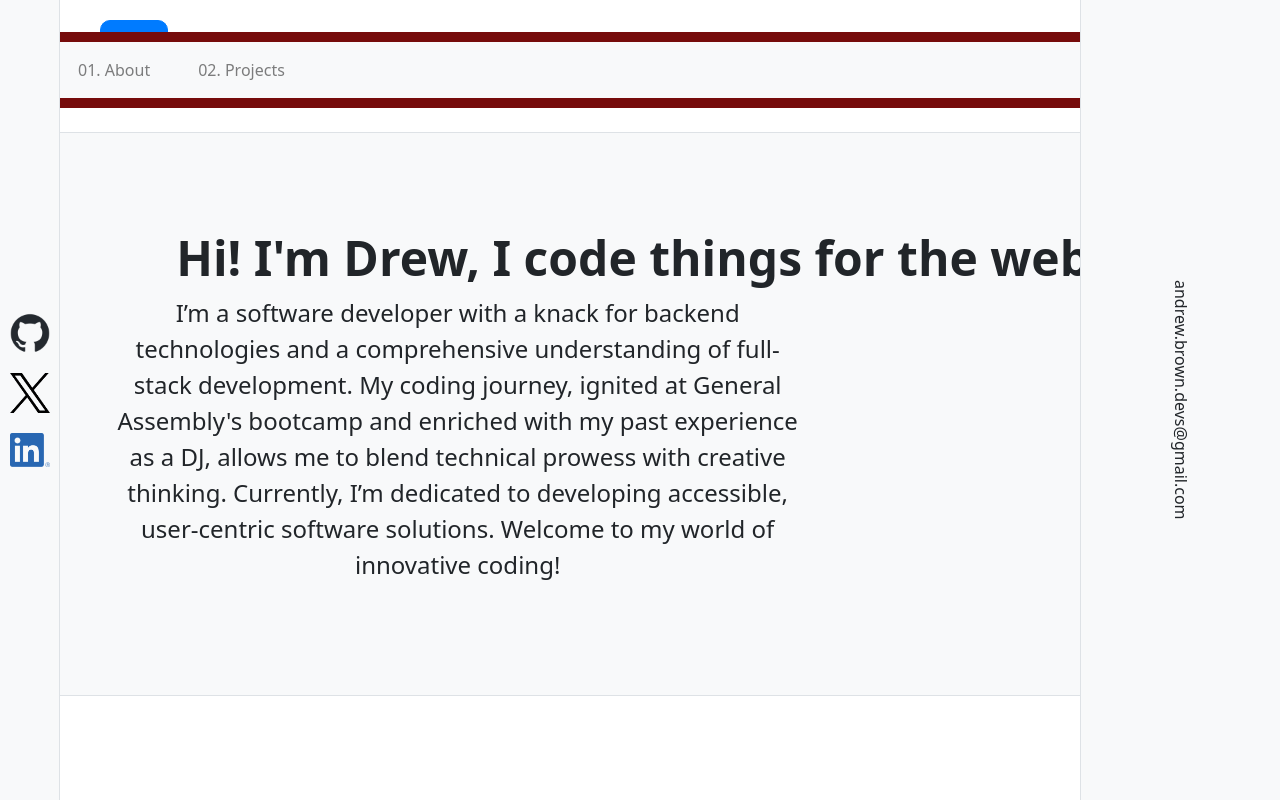
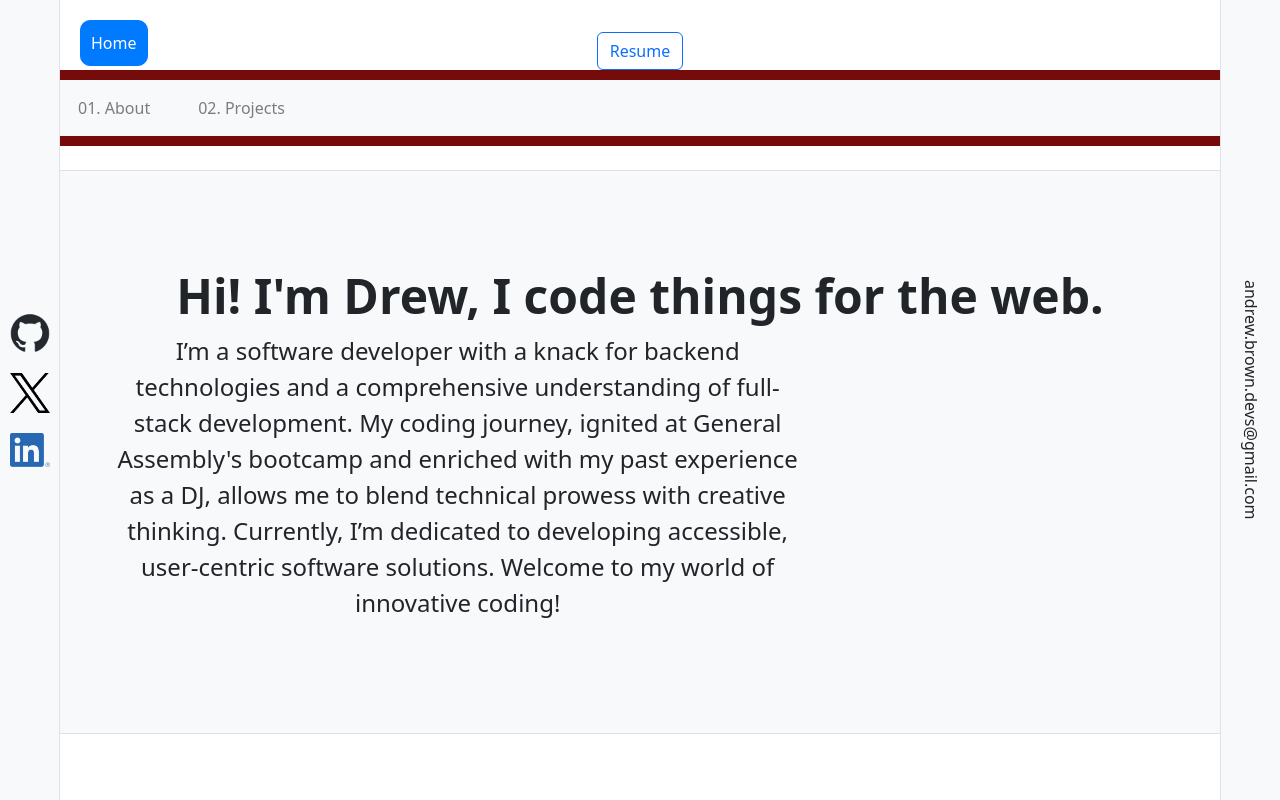
Before and after one commit to drewkybrown/portfolio, a React (Vite) app: page /#/about in a window 1280 px wide. Built offline with nearby package versions, Linux system fonts and the light colour scheme; a small style sheet from the web is missing.

Commit message:
refactor and remove resume button from header componet

```diff
--- a/src/App.jsx
+++ b/src/App.jsx
@@ -6,6 +6,7 @@ import Header from "./components/Header";
 import Footer from "./components/Footer";
 import EmailSidebar from "./components/EmailSidebar";
 import HomeButton from "./components/HomeButton";
+import ResumeButton from "./components/ResumeButton";
 
 // Import pages
 import Home from "./pages/Home";
@@ -16,6 +17,7 @@ import Projects from "./pages/Projects";
 function App() {
   return (
     <div className="App">
+      <ResumeButton />
       <HomeButton />
       <Header />
       <EmailSidebar />
--- a/src/components/Header.jsx
+++ b/src/components/Header.jsx
@@ -1,3 +1,4 @@
+import React from "react";
 import { Link } from "react-router-dom";
 import "../styles/components.css"; // Import the CSS file
 
@@ -35,14 +36,6 @@ function Header() {
                     </Link>
                   </li>
                 </ul>
-                <a
-                  href="/resume.pdf"
-                  target="_blank"
-                  rel="noopener noreferrer"
-                  className="btn btn-outline-primary" // Bootstrap button class
-                >
-                  <div>Resume</div>
-                </a>
               </div>
             </nav>
           </div>
--- /dev/null
+++ b/src/components/ResumeButton.jsx
@@ -0,0 +1,17 @@
+import React from "react";
+import "../styles/components.css"; // Import the CSS file
+
+function ResumeButton() {
+  return (
+    <a
+      href="/resume.pdf"
+      target="_blank"
+      rel="noopener noreferrer"
+      className="btn btn-outline-primary" // Bootstrap button class
+    >
+      <div>Resume</div>
+    </a>
+  );
+}
+
+export default ResumeButton;
--- a/src/styles/components.css
+++ b/src/styles/components.css
@@ -3,8 +3,8 @@
   position: fixed;
   top: 0;
   right: 0;
-  height: 100%;
-  width: 200px; /* Adjust width as necessary */
+  height: 100vh;
+  width: 60px; /* Adjust width as necessary */
   background-color: #333;
   color: #fff;
   padding: 20px;
@@ -47,7 +47,7 @@
 .home-button {
   position: absolute;
   top: 20px;
-  left: 100px;
+  left: 80px;
   padding: 10px; /* Add padding for spacing */
   background-color: #007bff; /* Customize the button background color */
   color: #fff; /* Customize the button text color */
@@ -61,7 +61,7 @@
 .resume-button {
   background-color: #007bff;
   color: white;
-  padding: 5px 1rem;
+  padding: 5px 2rem;
   text-decoration: none;
   border-radius: 5px;
   transition: background-color 0.3s;
```
